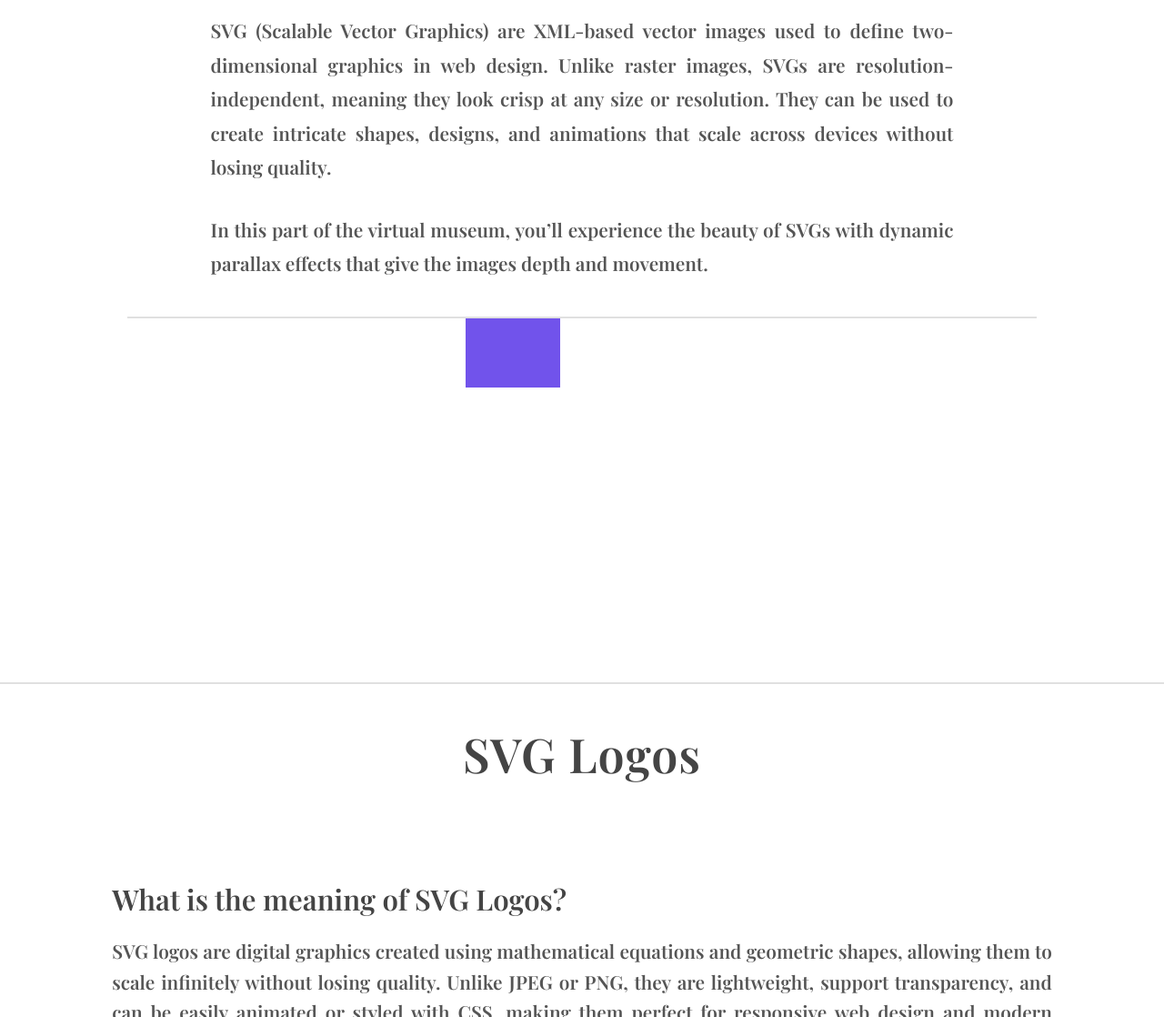
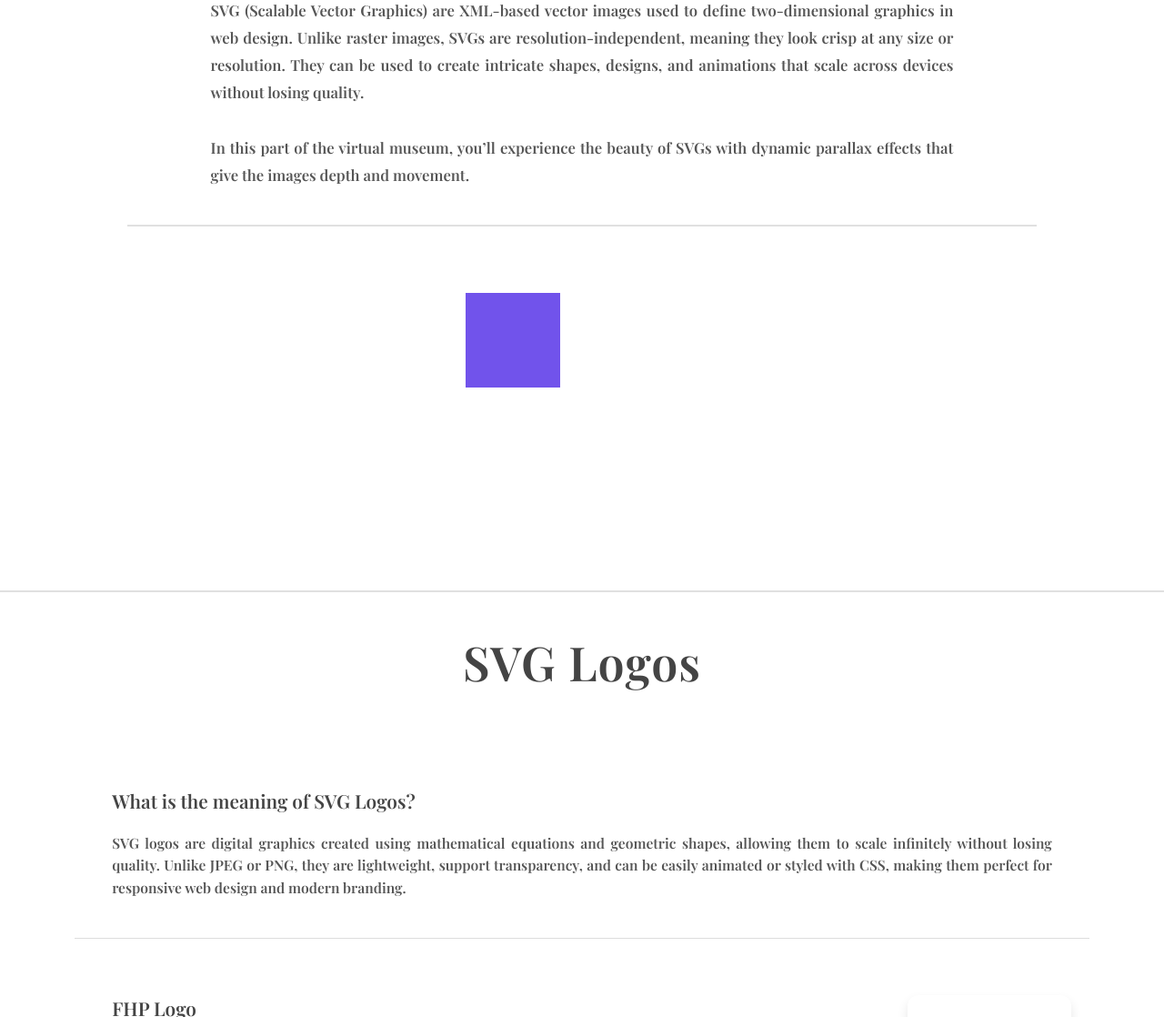
Before and after one commit to valentina-lafchieva/svg-art, a plain HTML site: page index 2.html in a window 1280 px wide. Shown: the part 638-1756 px from the top of the page at 91% size. Drawn offline with nearby package versions, Linux system fonts and the light colour scheme.

Commit message:
Update index 2.html

```diff
--- a/index 2.html
+++ b/index 2.html
@@ -6,13 +6,12 @@
   <title>Virtual Museum of SVG Art</title>
   <link href="https://fonts.googleapis.com/css2?family=Playfair+Display:wght@600&display=swap" rel="stylesheet">
   <style>
-    html { font-size: calc( 1vw + 1vh ); }
-
+    html {font-size: calc( 1vw + 1vh);}
     body {
       margin: 0;
       padding: 0;
       font-family: 'Playfair Display', serif;
-      background-color: #fdfdfd;
+      background-color: #ffffff;
       color: #333;
 
     }
@@ -22,7 +21,8 @@
       text-align: center;
       border-bottom: 2px solid #e0e0e0;
       background-color: #ffffff;
-      z-index: 10;
+      z-index: 10
+
     }
 
     h1 {
@@ -37,7 +37,7 @@
     }
 
     p {
-      font-size: 0.5rem;
+      font-size: 0.75rem;
       color: #777;
       margin: 0.5rem 0 0;
       z-index: 10;
@@ -119,7 +119,7 @@
           .description {
             text-align: center;
             padding: 2rem;
-            font-size: 1.1rem;
+            font-size: 0.75rem;
             line-height: 1.8;
             color: #444;
             margin-top: 0px;
@@ -133,14 +133,14 @@
 
           .description h2 {
             padding: 0;
-            font-size: 2rem;
+            font-size: 1.5rem;
             font-weight: bold;
             color: #444;
             margin-bottom: 1rem;
           }
 
           .description p {
-            font-size: 1rem;
+            font-size: 0.8rem;
             color: #555;
             margin-bottom: 1.5rem;
             text-align: justify;
@@ -358,13 +358,13 @@
           }
 
           .logo-description h2 {
-            font-size: 1.5rem;
+            font-size: 1rem;
             color: #444;
             margin-bottom: 0.5rem;
           }
 
           .logo-description p {
-            font-size: 1rem;
+            font-size: 0.75rem;
             color: #555;
             line-height: 1.6;
             text-align: justify;
@@ -499,13 +499,13 @@
         }
 
         .art-description h2 {
-          font-size: 1.5rem;
+          font-size: 1rem;
           color: #444;
           margin-bottom: 0.5rem;
         }
 
         .art-description p {
-          font-size: 1rem;
+          font-size: 0.75rem;
           color: #555;
           line-height: 1.6;
           text-align: justify;
```
